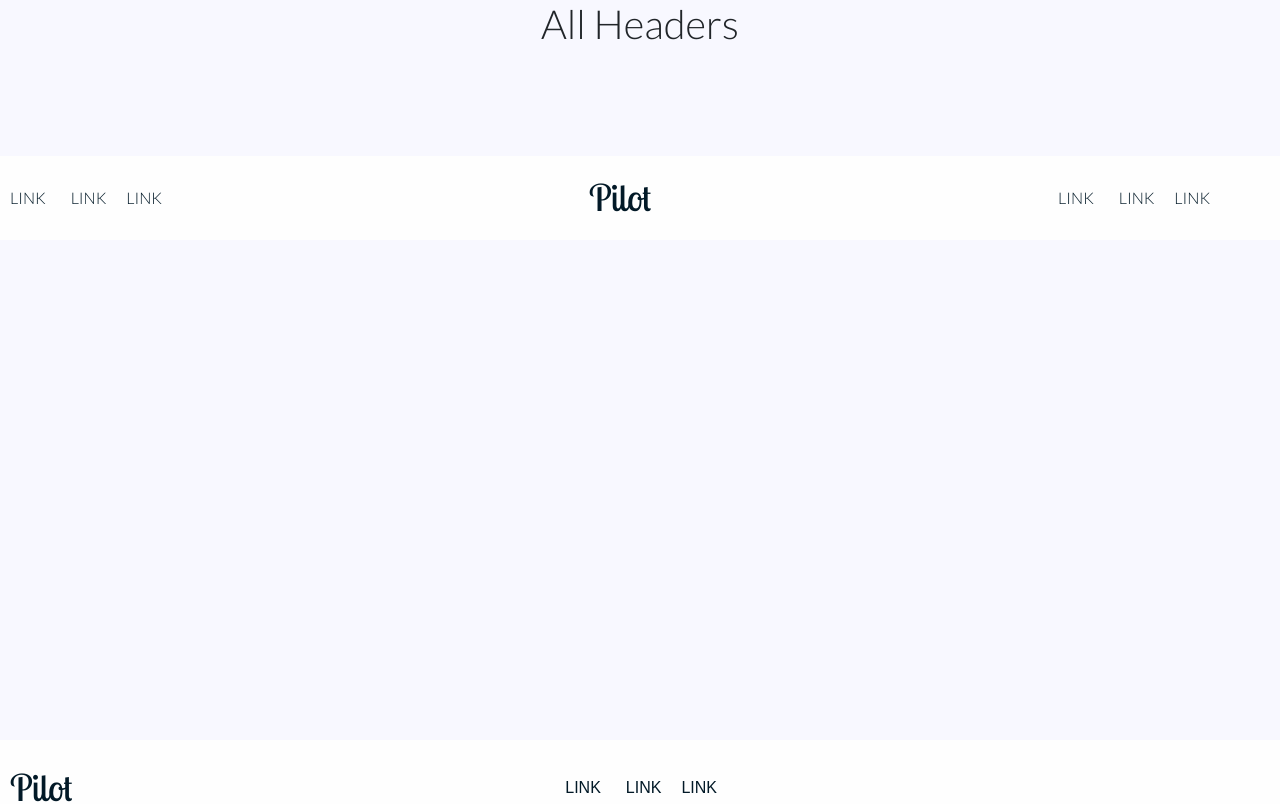
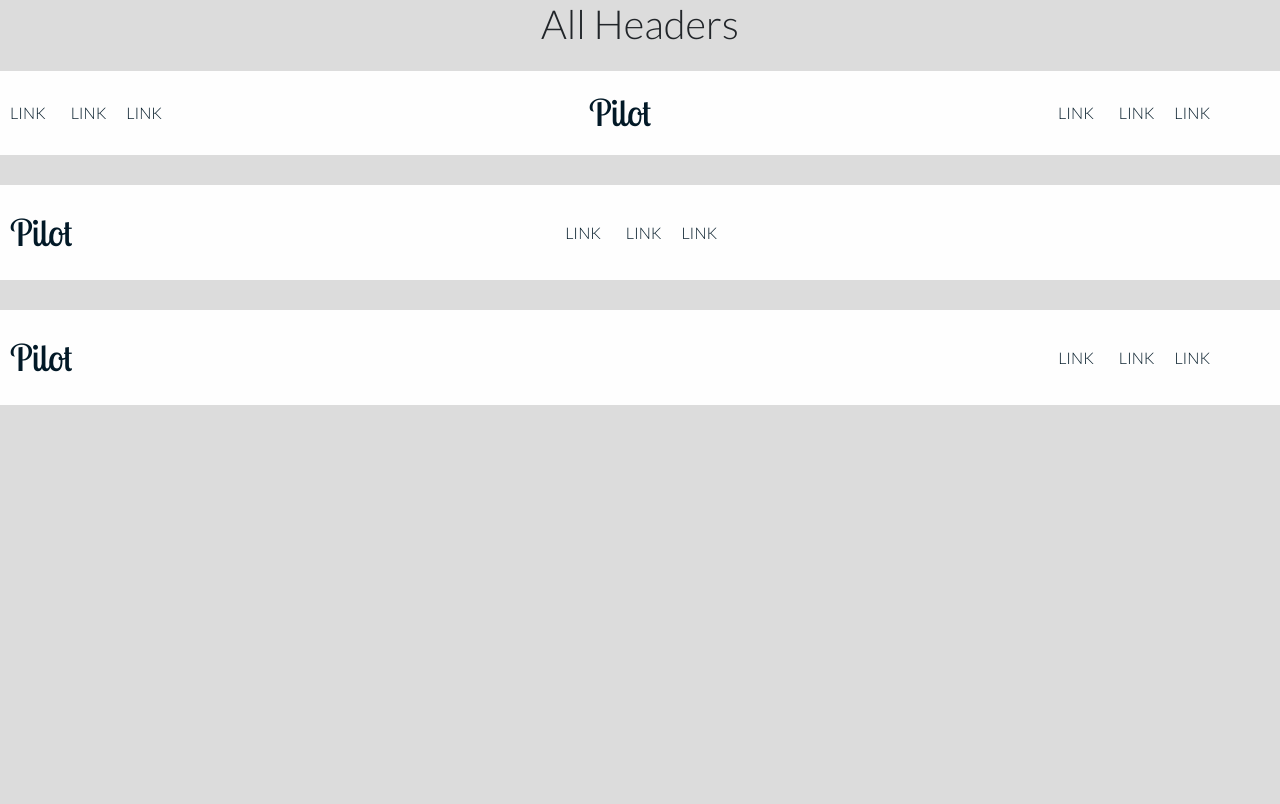
Before and after one commit to desimichael/pilot-static, a Next.js app: page /headers in a window 1280 px wide. Shown: the top 804 px of the page. Built offline with nearby package versions, Linux system fonts and the light colour scheme.

Commit message:
Fixed the header and fonts.

```diff
--- a/components/Header/Header1/Header1.scss
+++ b/components/Header/Header1/Header1.scss
@@ -11,11 +11,9 @@
 		text-transform: uppercase;
 		font-weight: 500;
 		color: #021927;
-		font-family: "Lato", sans-serif;
 		&:hover {
-			color: #777e83;
+			color: #c69e71;
 			transition: all 0.3s ease-in-out;
-			font-weight: 500;
 		}
 	}
 	&__collections-nav {
@@ -49,7 +47,7 @@
 				font-size: 0.9rem;
 				padding: 10px;
 				&:hover {
-					color: #1b1b1b;
+					color: #c69e71;
 					background: whitesmoke;
 				}
 			}
--- a/components/Header/Header2/Header2.scss
+++ b/components/Header/Header2/Header2.scss
@@ -4,15 +4,13 @@
 	align-items: center;
 	padding: 20px 10px;
 	background: #fefefe;
-	margin: 300px 0;
 	a {
 		text-decoration: none;
 		text-transform: uppercase;
-		font-family: sans-serif;
 		color: #021927;
 		transition: all 0.3s ease-in-out;
 		&:hover {
-			color: #777e83;
+			color: #c69e71;
 			font-weight: 500;
 		}
 	}
@@ -57,7 +55,7 @@
 				font-size: 0.9rem;
 				padding: 10px;
 				&:hover {
-					color: #1b1b1b;
+					color: #c69e71;
 					background: whitesmoke;
 				}
 			}
--- a/components/Header/Header3/Header3.scss
+++ b/components/Header/Header3/Header3.scss
@@ -4,14 +4,12 @@
 	align-items: center;
 	padding: 20px 10px;
 	background: #fefefe;
-	margin: 500px 0;
 	a {
 		text-decoration: none;
 		text-transform: uppercase;
-		font-family: sans-serif;
 		color: #021927;
 		&:hover {
-			color: #777e83;
+			color: #c69e71;
 			transition: all 0.3s ease-in-out;
 			font-weight: 500;
 		}
@@ -47,7 +45,7 @@
 				font-size: 0.9rem;
 				padding: 10px;
 				&:hover {
-					color: #1b1b1b;
+					color: #c69e71;
 					background: whitesmoke;
 				}
 			}
--- a/components/layouts/MainLayout.js
+++ b/components/layouts/MainLayout.js
@@ -5,8 +5,6 @@ import Header3 from '../Header/Header3/Header3';
 export default function MainLayout(props) {
   return (<div className="fixed-nav transparent-nav">
     <Header1 />
-    <Header2 />
-    <Header3 />
     <main>{props.children}</main>
   </div>
 
--- a/components/layouts/ShowLayout.scss
+++ b/components/layouts/ShowLayout.scss
@@ -5,5 +5,5 @@ h1 {
 	margin: 2rem 0;
 }
 .comp-space {
-	padding: 100px 0;
+	padding: 15px 0;
 }
--- a/pages/index.js
+++ b/pages/index.js
@@ -15,6 +15,7 @@ export default function Home() {
       <link rel="icon" href="/favicon.ico" />
     </Head>
     <Hero1 />
+    <Hero2 />
     <Collection1 />
     <Collection2 />
     <Collection3 />
--- a/styles/styles.scss
+++ b/styles/styles.scss
@@ -3,12 +3,7 @@
 @use './bootstrap/scss/bootstrap.scss';
 
 body {
-	background: #f8f8ff;
-}
-a {
-	&:hover {
-		color: whitesmoke;
-	}
+	background: #dcdcdc;
 }
 .fixed-nav {
 	&.transparent-nav {
```
